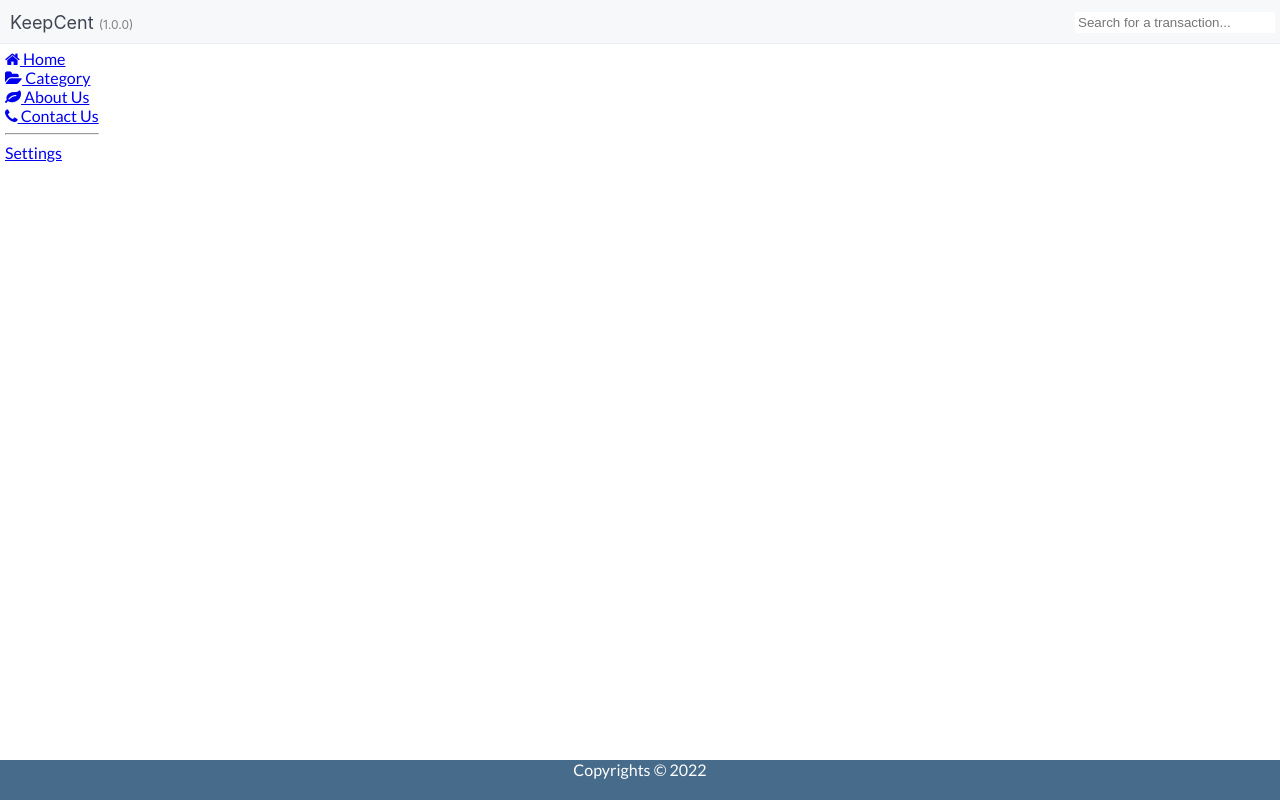
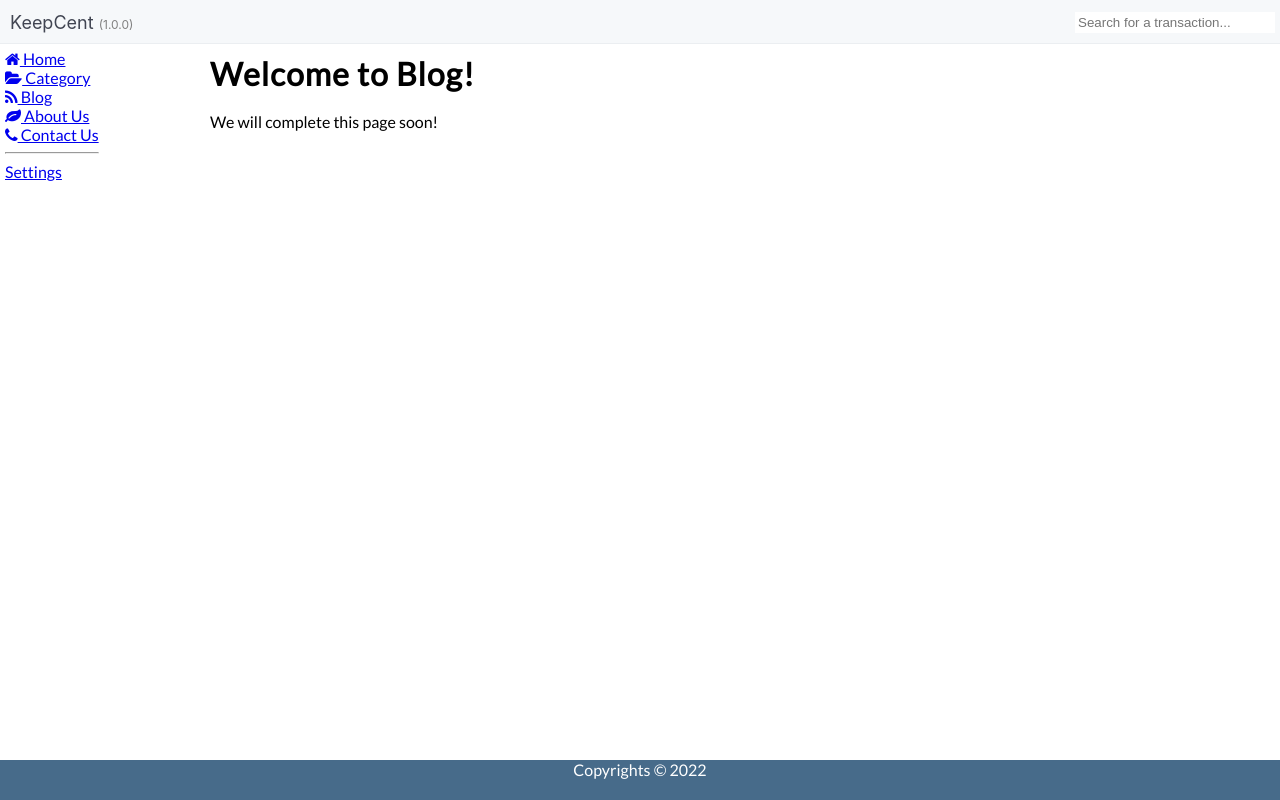
Before and after one commit to SiaExplains/keepcent, a React (Create React App) app: page /blog in a window 1280 px wide. Built offline with nearby package versions, Linux system fonts and the light colour scheme.

Commit message:
KC-1002 Create a Blog Page

```diff
--- a/src/App.tsx
+++ b/src/App.tsx
@@ -11,6 +11,7 @@ import './styles/styles.scss';
 import CategoryPage from './pages/category';
 import SettingsPage from './pages/settings';
 import Footer from './components/Layout/Footer';
+import BlogPage from './pages/blog';
 
 function App() {
   return (
@@ -25,6 +26,7 @@ function App() {
                 <Routes>
                   <Route path="/" element={<OverviewPage />}></Route>
 
+                  <Route path="/blog" element={<BlogPage />}></Route>
                   <Route path="/contact" element={<ContactPage />}></Route>
                   <Route path="/about" element={<AboutPage />}></Route>
                   <Route path="/category" element={<CategoryPage />}></Route>
--- a/src/components/Layout/Sidebar.tsx
+++ b/src/components/Layout/Sidebar.tsx
@@ -12,6 +12,11 @@ const Sidebar = () => {
         <li>
           <Link to="/category">
             <i className="fa fa-folder-open" /> Category
+          </Link>
+        </li>
+        <li>
+          <Link to="/blog">
+            <i className="fa fa-feed" /> Blog
           </Link>
         </li>
         <li>
--- /dev/null
+++ b/src/pages/blog.tsx
@@ -0,0 +1,11 @@
+const BlogPage = () => {
+  return (
+    <div>
+      <h1>Welcome to Blog!</h1>
+      <br />
+      <div>We will complete this page soon!</div>
+    </div>
+  );
+};
+
+export default BlogPage;
```
